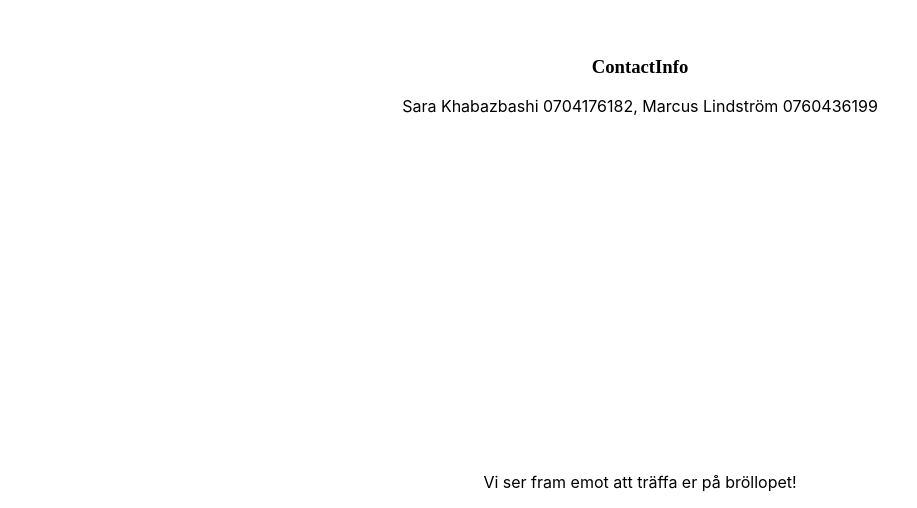
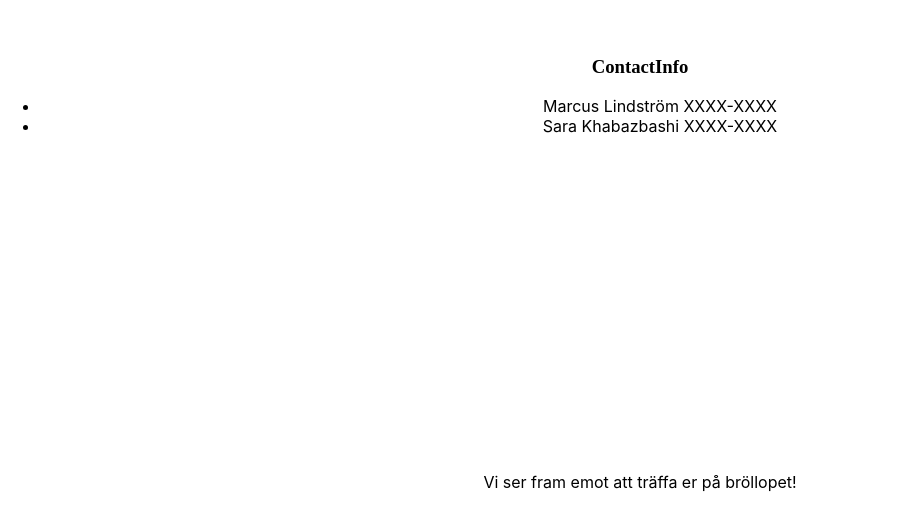
Before and after one commit to Khabazbashi/wedding-invitation, a React (Create React App) app: page / in a window 1280 px wide. Shown: the part 2454-2962 px from the top of the page, without its empty margins (0-917 px from the left). Built offline with nearby package versions, Linux system fonts and the light colour scheme; a web font is replaced by a local one.

Commit message:
add component contact info

```diff
--- a/src/App.js
+++ b/src/App.js
@@ -2,6 +2,7 @@ import "./App.css";
 import Dresscode from "./Routes/Dresscode.js";
 import Gifts from "./Routes/Gifts.js";
 import AboutLocation from "./Routes/AboutLocation";
+import ContactInfo from "./Routes/ContactInfo";
 
 function App() {
   return (
@@ -25,13 +26,7 @@ function App() {
         <AboutLocation />
         <Dresscode />
         <Gifts />
-
-        <div className="App__Content-section">
-          <h3 className="Content__Section-title">ContactInfo</h3>
-          <p className="Content__Section-text">
-            Sara Khabazbashi 0704176182, Marcus Lindström 0760436199{" "}
-          </p>
-        </div>
+        <ContactInfo />
       </div>
       <div className="App__Outro">
         <p>Vi ser fram emot att träffa er på bröllopet!</p>
--- /dev/null
+++ b/src/Routes/ContactInfo.js
@@ -0,0 +1,13 @@
+function ContactInfo() {
+  return (
+    <div className="App__Content-section">
+      <h3 className="Content__Section-title">ContactInfo</h3>
+      <ul className="Content__Section-text">
+        <li>Marcus Lindström XXXX-XXXX</li>
+        <li>Sara Khabazbashi XXXX-XXXX</li>
+      </ul>
+    </div>
+  );
+}
+
+export default ContactInfo;
```
